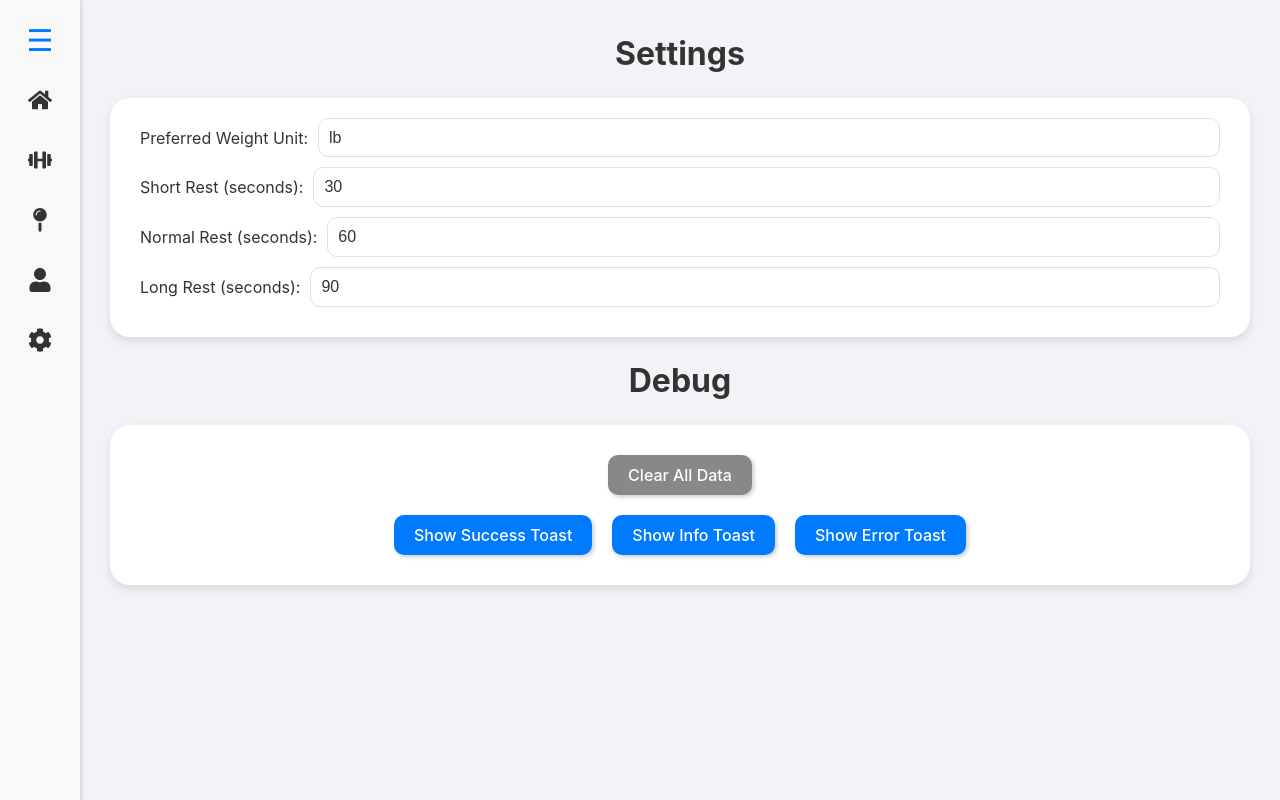
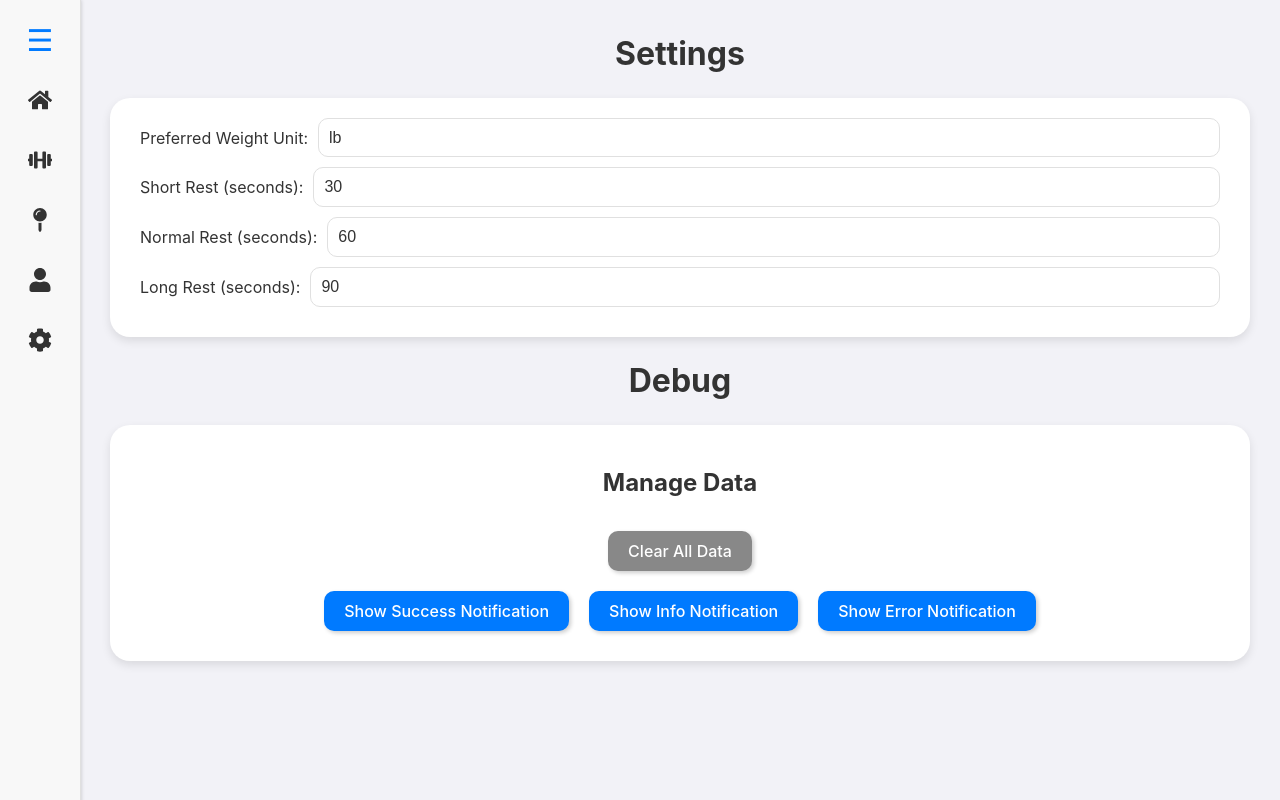
Before and after one commit to Jararered/fitness-framework, a React (Vite) app: page / in a window 1280 px wide. Both pictures are taken after a click on the item 40 px from the left and 340 px from the top of the page. Built offline with nearby package versions, Linux system fonts and the light colour scheme.

Commit message:
Renamed necessary components

```diff
--- a/src/components/ToastNotification.css
+++ b/src/components/Notification.css
@@ -1,5 +1,5 @@
-/* Base styles for toast notifications */
-.toast-notification {
+/* Base styles for notifications */
+.notification {
     padding: 10px 20px;
     border-radius: 10px;
     color: white;
@@ -8,18 +8,18 @@
     box-shadow: 2px 2px 4px rgba(0, 0, 0, 0.2);
 }
 
-/* Success toast notification styles */
-.toast-notification.success {
+/* Success notification styles */
+.notification.success {
     background-color: #4cd964;
 }
 
-/* Info toast notification styles */
-.toast-notification.info {
+/* Info notification styles */
+.notification.info {
     background-color: #007aff;
 }
 
-/* Error toast notification styles */
-.toast-notification.error {
+/* Error notification styles */
+.notification.error {
     background-color: #cc2e23;
 }
 
--- a/src/components/ToastNotification.tsx
+++ b/src/components/Notification.tsx
@@ -1,15 +1,15 @@
 import React, { useEffect } from 'react';
 
-import './ToastNotification.css';
+import './Notification.css';
 
-interface ToastNotificationProps {
+interface NotificationProps {
     id: string;
     message: string;
     type: 'success' | 'info' | 'error';
     onClose: (id: string) => void;
 }
 
-const ToastNotification: React.FC<ToastNotificationProps> = ({ id, message, type, onClose }) => {
+const NotificationComponent: React.FC<NotificationProps> = ({ id, message, type, onClose }) => {
     useEffect(() => {
         const timer = setTimeout(() => {
             onClose(id);
@@ -20,11 +20,11 @@ const ToastNotification: React.FC<ToastNotificationProps> = ({ id, message, type
 
     return (
         <div className="main-content-overlay">
-            <div className={`toast-notification ${type}`}>
+            <div className={`notification ${type}`}>
                 {message}
             </div>
         </div>
     );
 };
 
-export default ToastNotification;
+export default NotificationComponent;
--- /dev/null
+++ b/src/components/NotificationQueue.tsx
@@ -0,0 +1,46 @@
+import React, { useCallback } from 'react';
+
+import Notification from './Notification';
+
+export interface Notification {
+    id: string;
+    message: string;
+    type: 'success' | 'info' | 'error';
+}
+
+// Props for the NotificationQueue component
+interface NotificationQueueProps {
+    notifications: Notification[];
+    setNotifications: React.Dispatch<React.SetStateAction<Notification[]>>;
+}
+
+const NotificationQueue: React.FC<NotificationQueueProps> = ({ notifications, setNotifications }) => {
+    const addNotification = useCallback((message: string, type: 'success' | 'info' | 'error') => {
+        // Generate a random ID for the notification
+        const id = Math.random().toString(36).substring(2, 11);
+
+        // Add the notification to the list
+        setNotifications((previousNotifications) => [...previousNotifications, { id, message, type }]);
+    }, [setNotifications]);
+
+    const removeNotification = useCallback((id: string) => {
+        // Remove the notification with the given ID
+        setNotifications((previousNotifications) => previousNotifications.filter((notification) => notification.id !== id));
+    }, [setNotifications]);
+
+    return (
+        <div className="main-content-overlay">
+            {notifications.map((notification) => (
+                <Notification
+                    key={notification.id}
+                    id={notification.id}
+                    message={notification.message}
+                    type={notification.type}
+                    onClose={removeNotification}
+                />
+            ))}
+        </div>
+    );
+};
+
+export default NotificationQueue;
--- a/src/components/Settings.tsx
+++ b/src/components/Settings.tsx
@@ -1,5 +1,5 @@
 import React, { useState, useEffect, useCallback } from 'react';
-import ToastNotificationQueue, { Toast } from './ToastNotificationQueue';
+import NotificationQueue, { Notification } from './NotificationQueue';
 
 import '../styles/Input.css';
 import './Settings.css';
@@ -9,7 +9,7 @@ const Settings: React.FC = () => {
     const [shortRest, setShortRest] = useState<number>(30);
     const [normalRest, setNormalRest] = useState<number>(60);
     const [longRest, setLongRest] = useState<number>(90);
-    const [toasts, setToasts] = useState<Toast[]>([]);
+    const [notifications, setNotifications] = useState<Notification[]>([]);
 
     useEffect(() => {
         const savedPreferences = localStorage.getItem('preferences');
@@ -55,7 +55,7 @@ const Settings: React.FC = () => {
         const preferences = savedPreferences ? JSON.parse(savedPreferences) : {};
         const updatedPreferences = { ...preferences, ...newPreferences };
         localStorage.setItem('preferences', JSON.stringify(updatedPreferences));
-        addToast('Preferences saved successfully', 'success');
+        addNotification('Preferences saved successfully', 'success');
     };
 
     const handleClearData = () => {
@@ -69,14 +69,16 @@ const Settings: React.FC = () => {
         }
     };
 
-    const addToast = useCallback((message: string, type: 'success' | 'info' | 'error') => {
+    const addNotification = useCallback((message: string, type: 'success' | 'info' | 'error') => {
+        // Generate a random ID for the notification
         const id = Math.random().toString(36).substr(2, 9);
-        setToasts((prevToasts) => [...prevToasts, { id, message, type }]);
+        // Add the notification to the list
+        setNotifications((previousNotifications) => [...previousNotifications, { id, message, type }]);
     }, []);
 
     return (
         <div className="main-content">
-            <ToastNotificationQueue toasts={toasts} setToasts={setToasts} />
+            <NotificationQueue notifications={notifications} setNotifications={setNotifications} />
 
             <div className="page-title">
                 <h1>Settings</h1>
@@ -142,6 +144,10 @@ const Settings: React.FC = () => {
 
             <div className="card">
 
+                <div className="container-section-title">
+                    <h2>Manage Data</h2>
+                </div>
+
                 <div className="settings-buttons">
                     <button onClick={handleClearData} className="bad-button">
                         Clear All Data
@@ -150,14 +156,14 @@ const Settings: React.FC = () => {
 
                 <div className="settings-buttons">
                     <section>
-                        <button onClick={() => addToast('Success message', 'success')} className="normal-button">
-                            Show Success Toast
+                        <button onClick={() => addNotification('Success message', 'success')} className="normal-button">
+                            Show Success Notification
                         </button>
-                        <button onClick={() => addToast('Info message', 'info')} className="normal-button">
-                            Show Info Toast
+                        <button onClick={() => addNotification('Info message', 'info')} className="normal-button">
+                            Show Info Notification
                         </button>
-                        <button onClick={() => addToast('Error message', 'error')} className="normal-button">
-                            Show Error Toast
+                        <button onClick={() => addNotification('Error message', 'error')} className="normal-button">
+                            Show Error Notification
                         </button>
                     </section>
                 </div>
--- a/src/components/ToastNotificationQueue.tsx
+++ /dev/null
@@ -1,41 +0,0 @@
-import React, { useCallback } from 'react';
-
-import ToastNotification from './ToastNotification';
-
-export interface Toast {
-    id: string;
-    message: string;
-    type: 'success' | 'info' | 'error';
-}
-
-interface ToastNotificationQueueProps {
-    toasts: Toast[];
-    setToasts: React.Dispatch<React.SetStateAction<Toast[]>>;
-}
-
-const ToastNotificationQueue: React.FC<ToastNotificationQueueProps> = ({ toasts, setToasts }) => {
-    const addToast = useCallback((message: string, type: 'success' | 'info' | 'error') => {
-        const id = Math.random().toString(36).substring(2, 11);
-        setToasts((prevToasts) => [...prevToasts, { id, message, type }]);
-    }, [setToasts]);
-
-    const removeToast = useCallback((id: string) => {
-        setToasts((prevToasts) => prevToasts.filter((toast) => toast.id !== id));
-    }, [setToasts]);
-
-    return (
-        <div className="main-content-overlay">
-            {toasts.map((toast) => (
-                <ToastNotification
-                    key={toast.id}
-                    id={toast.id}
-                    message={toast.message}
-                    type={toast.type}
-                    onClose={removeToast}
-                />
-            ))}
-        </div>
-    );
-};
-
-export default ToastNotificationQueue;
```
